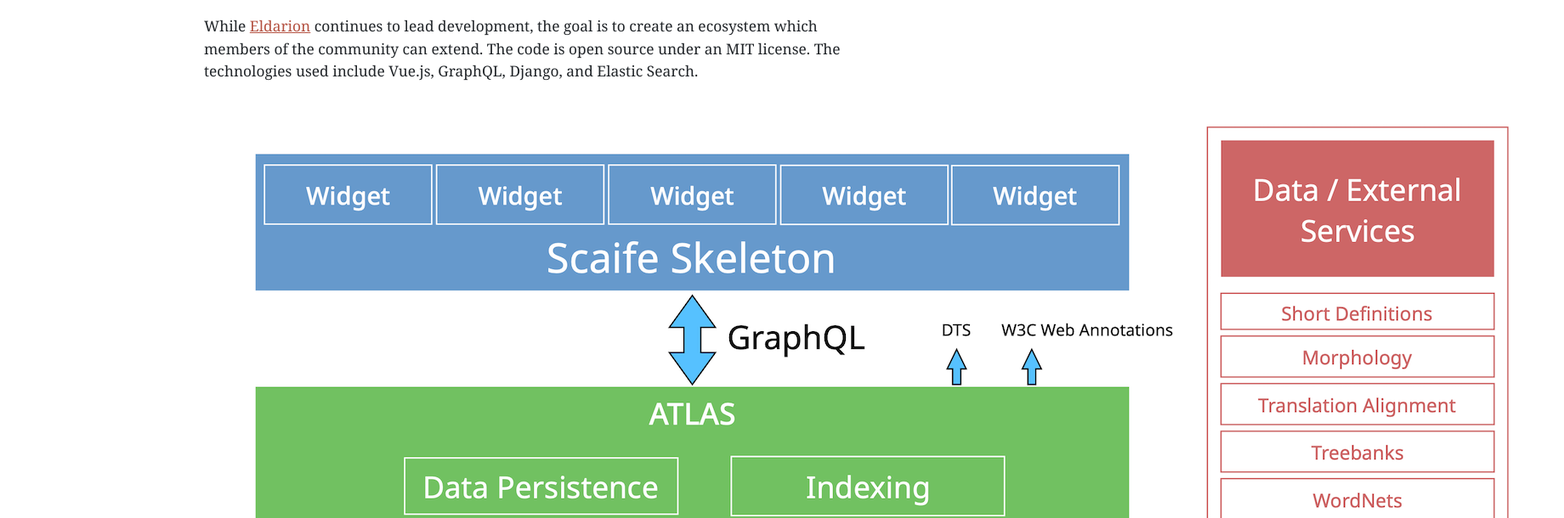
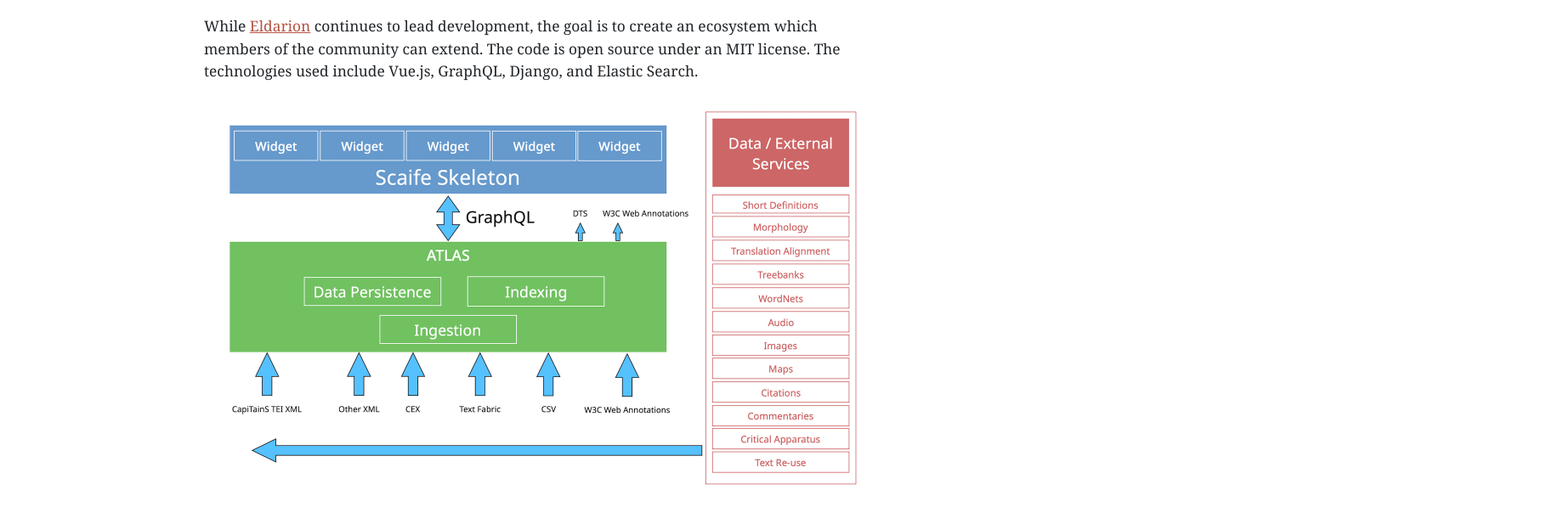
Before and after one commit to scaife-viewer/scaife-viewer.org, a plain HTML site: page index.html in a window 1280 px wide. Shown: the part 947-1557 px from the top of the page at 85% size, 1840 px wide, since content can reach past the window. Drawn offline with Linux system fonts and the light colour scheme.

Commit message:
Update index.html

```diff
--- a/index.html
+++ b/index.html
@@ -81,7 +81,7 @@
       </p>
 
       <div>
-        <img src="./new-scaife-architecture.png" alt="Scaife Architecture Diagram">
+        <img src="./new-scaife-architecture.png" alt="Scaife Architecture Diagram" width="800">
       </duv>
 
       <p>
```
